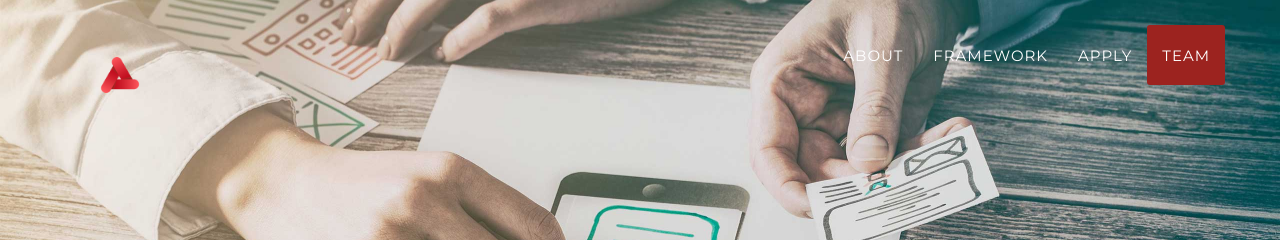
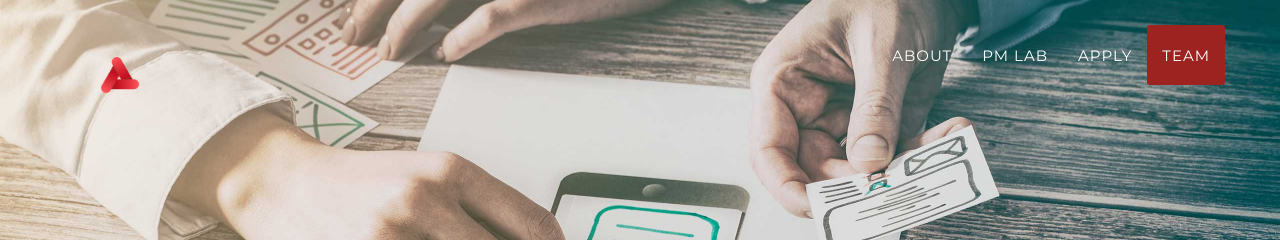
Before and after one commit to unc-pmclub/main-website, a Jekyll site: the page built from index.html, in a window 1280 px wide. Shown: the top 240 px of the page. Built offline with Jekyll 4.4.1, drawn with Linux system fonts in a browser that asks for light colours; some web fonts are replaced; comment, search, counter and statistics services are not loaded.

Commit message:
Update header.html

```diff
--- a/_includes/header.html
+++ b/_includes/header.html
@@ -25,7 +25,7 @@
                         <a class="page-scroll" href="#portfolio">Portfolio</a>
                     </li> -->
                     <li>
-                        <a class="page-scroll" href="#fmwork">Framework</a>
+                        <a class="page-scroll" href="#fmwork">PM Lab</a>
                     </li>
                <!--     <li>
                         <a class="page-scroll" href="#corperate_partner">Subbed</a>
```
